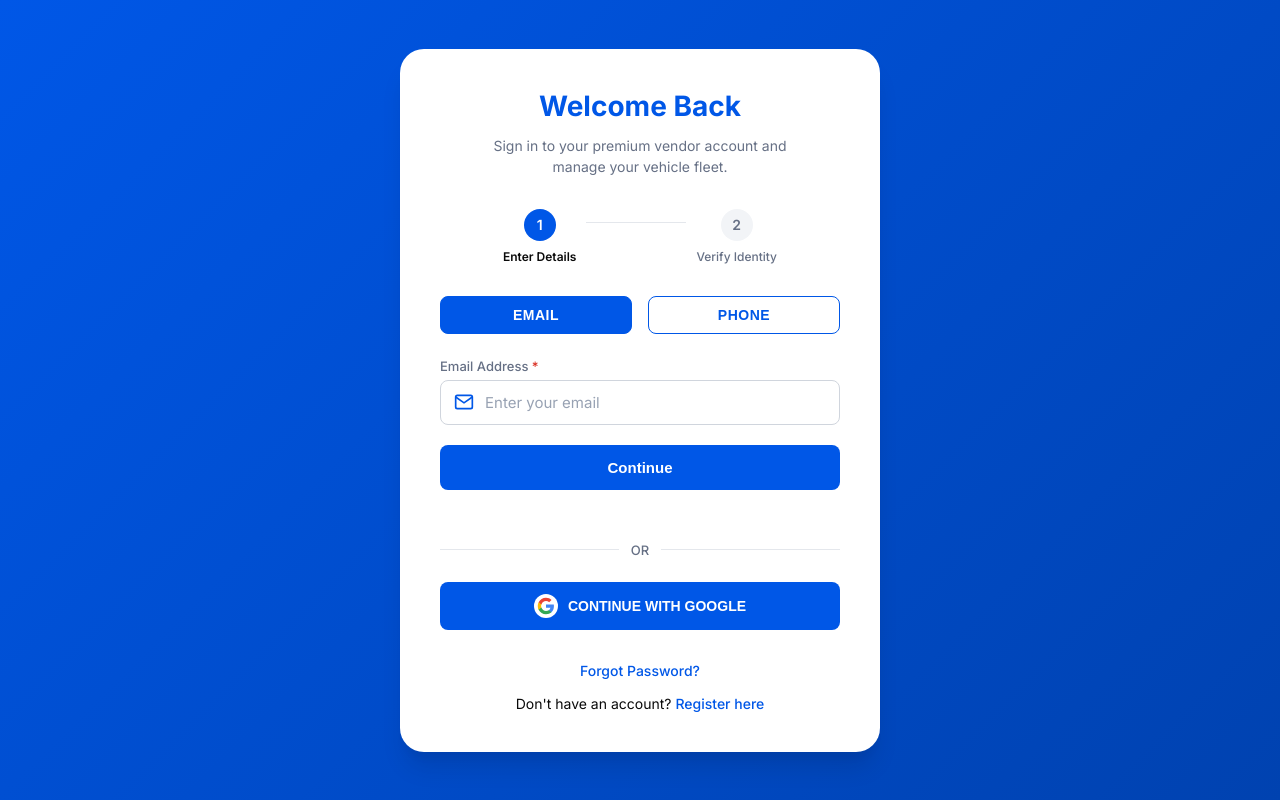
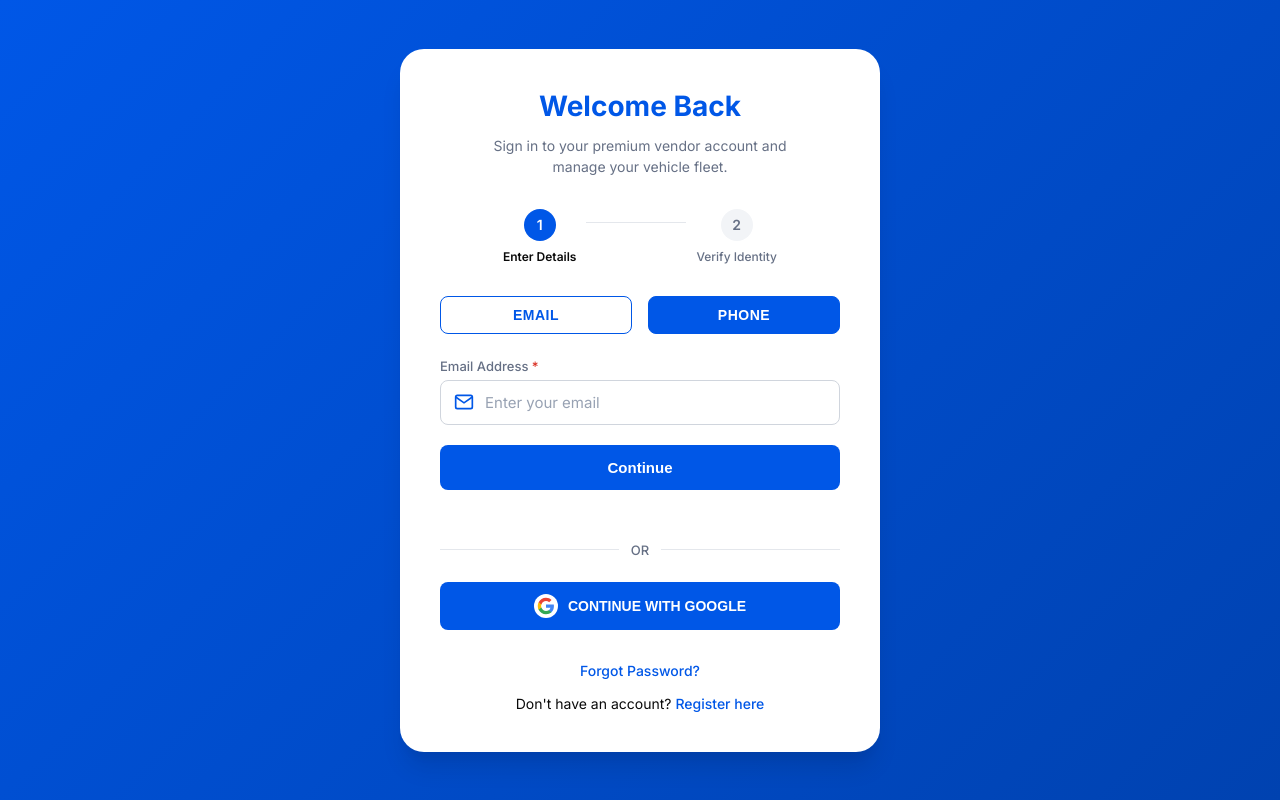
Before and after one commit to arsalan-xql/xoom-auth, a plain HTML site: page index.html in a window 1280 px wide. Drawn offline with Linux system fonts and the light colour scheme.

Commit message:
inactive email

```diff
--- a/index.html
+++ b/index.html
@@ -392,8 +392,8 @@
 
       <!-- Tabs -->
       <div class="tabs" id="login-tabs">
-        <button class="tab-btn active" data-tab="email" disabled>Email</button>
-        <button class="tab-btn inactive" data-tab="phone">Phone</button>
+        <button class="tab-btn inactive" data-tab="email" disabled>Email</button>
+        <button class="tab-btn active" data-tab="phone">Phone</button>
       </div>
 
       <!-- EMAIL FORM -->
```
